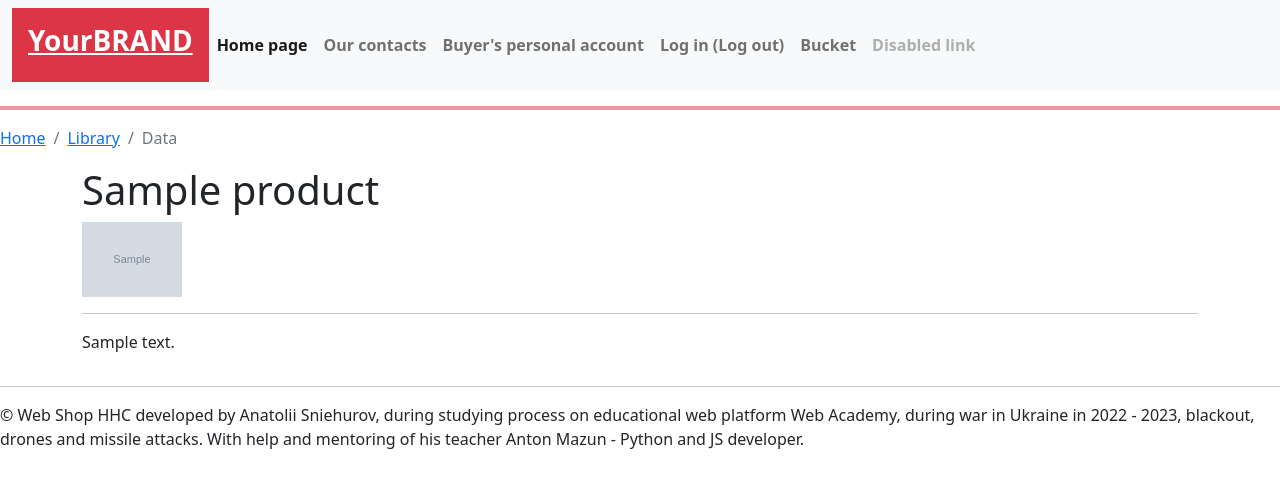
After one commit to AnatolySneg/web_shop_hhc, a Django app: page /product_detail/1/ in a window 1280 px wide. The commit adds this page. Shown: the top 488 px of the page. Run offline with Django 3.2, Linux system fonts and the light colour scheme; tables that the repository leaves empty hold one stand-in row (values such as "Sample post"); grey boxes marked "Sample" are stand-in pictures.

Commit message:
Decomposed tamplates on header and footer / beganproduct detail

```diff
--- /dev/null
+++ b/web_shop_hhc/products/templates/products/includes/breadcrumb.html
@@ -0,0 +1,7 @@
+<nav aria-label="breadcrumb">
+  <ol class="breadcrumb">
+    <li class="breadcrumb-item"><a href="#">Home</a></li>
+    <li class="breadcrumb-item"><a href="#">Library</a></li>
+    <li class="breadcrumb-item active" aria-current="page">Data</li>
+  </ol>
+</nav>
--- /dev/null
+++ b/web_shop_hhc/products/templates/products/includes/footer.html
@@ -0,0 +1,25 @@
+<!-- Start Footer -->
+<div class="row" id="footer">
+    <div class="col-sm-12">
+        <hr>
+        &copy; Web Shop HHC developed by Anatolii Sniehurov, during studying process on educational web platform
+        Web Academy, during war in Ukraine in 2022 - 2023, blackout, drones and missile attacks. With help and
+        mentoring of his teacher Anton Mazun - Python and JS developer.
+    </div>
+</div>
+<!-- End Footer -->
+
+
+<!-- JS Section -->
+<!-- JavaScript Bundle with Popper -->
+<script src="https://cdn.jsdelivr.net/npm/bootstrap@5.2.3/dist/js/bootstrap.bundle.min.js"
+        integrity="sha384-kenU1KFdBIe4zVF0s0G1M5b4hcpxyD9F7jL+jjXkk+Q2h455rYXK/7HAuoJl+0I4"
+        crossorigin="anonymous"></script>
+<script src="https://cdn.jsdelivr.net/npm/@popperjs/core@2.11.6/dist/umd/popper.min.js"
+        integrity="sha384-oBqDVmMz9ATKxIep9tiCxS/Z9fNfEXiDAYTujMAeBAsjFuCZSmKbSSUnQlmh/jp3"
+        crossorigin="anonymous"></script>
+<script src="https://cdn.jsdelivr.net/npm/bootstrap@5.2.3/dist/js/bootstrap.min.js"
+        integrity="sha384-cuYeSxntonz0PPNlHhBs68uyIAVpIIOZZ5JqeqvYYIcEL727kskC66kF92t6Xl2V"
+        crossorigin="anonymous"></script>
+</body>
+</html>
--- /dev/null
+++ b/web_shop_hhc/products/templates/products/includes/header.html
@@ -0,0 +1,46 @@
+<!DOCTYPE html>
+{% load static %}
+<html lang="en">
+<head>
+    <meta charset="utf-8">
+    <meta name="viewport" content="width=device-width, initial-scale=1">
+    <title>Home care</title>
+    <link href="https://cdn.jsdelivr.net/npm/bootstrap@5.2.3/dist/css/bootstrap.min.css" rel="stylesheet"
+          integrity="sha384-rbsA2VBKQhggwzxH7pPCaAqO46MgnOM80zW1RWuH61DGLwZJEdK2Kadq2F9CUG65" crossorigin="anonymous">
+    <link rel="stylesheet" href="{% static 'products/style.css' %}">
+</head>
+<body>
+<!-- Start Header -->
+<header>
+    <nav class="navbar navbar-expand-lg bg-light">
+        <div class="container-fluid">
+            <a class="navbar-brand; text-bg-danger p-3" href="/"><h3><strong>YourBRAND</strong></h3></a>
+            <button class="navbar-toggler" type="button" data-bs-toggle="collapse" data-bs-target="#navbarNavAltMarkup"
+                    aria-controls="navbarNavAltMarkup" aria-expanded="false" aria-label="Toggle navigation">
+                <span class="navbar-toggler-icon"></span>
+            </button>
+            <div class="collapse navbar-collapse" id="navbarNavAltMarkup">
+                <div class="navbar-nav">
+                    <a {% if active_page == 'home_page' %} class="nav-link active" aria-current="page" {% else %}
+                    class="nav-link" {% endif %} href="/"><strong>Home page</strong></a>
+
+                    <a {% if active_page == 'contacts_page' %} class="nav-link active" aria-current="page" {% else %}
+                    class="nav-link" {% endif %} href="/about_us/"><strong>Our contacts</strong></a>
+
+                    <a {% if active_page == 'user_page' %} class="nav-link active" aria-current="page" {% else %}
+                    class="nav-link" {% endif %} href="/user/"><strong>Buyer's personal account</strong></a>
+
+                    <a {% if active_page == 'login_page' %} class="nav-link active" aria-current="page" {% else %}
+                    class="nav-link" {% endif %} href="/login/"><strong>Log in (Log out)</strong></a>
+
+                    <a {% if active_page == 'bucket' %} class="nav-link active" aria-current="page" {% else %}
+                    class="nav-link" {% endif %} href="/bucket/"><strong>Bucket</strong></a>
+
+                    <a class="nav-link disabled" href=""><strong>Disabled link</strong></a>
+                </div>
+            </div>
+        </div>
+
+    </nav>
+    <hr class="border border-danger border-2 opacity-50">
+</header>
--- a/web_shop_hhc/products/templates/products/index.html
+++ b/web_shop_hhc/products/templates/products/index.html
@@ -1,58 +1,11 @@
-<!DOCTYPE html>
-{% load static %}
-<html lang="en">
-    <head>
-        <meta charset="utf-8">
-        <meta name="viewport" content="width=device-width, initial-scale=1">
-        <title>Home care</title>
-        <link href="https://cdn.jsdelivr.net/npm/bootstrap@5.2.3/dist/css/bootstrap.min.css" rel="stylesheet" integrity="sha384-rbsA2VBKQhggwzxH7pPCaAqO46MgnOM80zW1RWuH61DGLwZJEdK2Kadq2F9CUG65" crossorigin="anonymous">
-        <link rel="stylesheet" href="{% static 'products/style.css' %}">
-    </head>
-    <body>
-    <!-- Start Header -->
-    <header>
-        <nav class="navbar navbar-expand-lg bg-light">
-          <div class="container-fluid">
-            <a class="navbar-brand; text-bg-danger p-3" href="/"><h3><strong>YourBRAND</strong></h3></a>
-            <button class="navbar-toggler" type="button" data-bs-toggle="collapse" data-bs-target="#navbarNavAltMarkup" aria-controls="navbarNavAltMarkup" aria-expanded="false" aria-label="Toggle navigation">
-              <span class="navbar-toggler-icon"></span>
-            </button>
-            <div class="collapse navbar-collapse" id="navbarNavAltMarkup">
-              <div class="navbar-nav">
-                <a class="nav-link active" aria-current="page" href="/"><strong>Home page</strong></a>
-                <a class="nav-link" href="/about_us/"><strong>Our contacts</strong></a>
-                <a class="nav-link" href="/user/"><strong>Buyer's personal account</strong></a>
-                <a class="nav-link" href="/login/"><strong>Log in (Log out)</strong></a>
-                <a class="nav-link" href="/bucket/"><strong>Bucket</strong></a>
-                <a class="nav-link disabled" href="/bucket/"><strong>Disabled link</strong></a>
-              </div>
-            </div>
-          </div>
-        </nav>
-    </header>
-    <!-- End Header -->
-
-    <!-- Start Block Content -->
-    {% block content %}
-    {% endblock %}
-    <!-- End Block Content -->
-
-    <!-- Start Footer -->
-    <div class="row" id="footer">
-        <div class="col-sm-12">
-            <hr>
-            &copy; Web Shop HHC developed by Anatolii Sniehurov, during studying process on educational web platform
-            Web Academy, during war in Ukraine in 2022 - 2023, blackout, drones and missile attacks. With help and
-            mentoring of his teacher Anton Mazun - Python and JS  developer.
-        </div>
-    </div>
-    <!-- End Footer -->
+{% include 'products/includes/header.html' %}
+<!-- Contain <head>, <body>(Header) -->
 
 
-        <!-- JS Section -->
-		<!-- JavaScript Bundle with Popper -->
-        <script src="https://cdn.jsdelivr.net/npm/bootstrap@5.2.3/dist/js/bootstrap.bundle.min.js" integrity="sha384-kenU1KFdBIe4zVF0s0G1M5b4hcpxyD9F7jL+jjXkk+Q2h455rYXK/7HAuoJl+0I4" crossorigin="anonymous"></script>
-        <script src="https://cdn.jsdelivr.net/npm/@popperjs/core@2.11.6/dist/umd/popper.min.js" integrity="sha384-oBqDVmMz9ATKxIep9tiCxS/Z9fNfEXiDAYTujMAeBAsjFuCZSmKbSSUnQlmh/jp3" crossorigin="anonymous"></script>
-        <script src="https://cdn.jsdelivr.net/npm/bootstrap@5.2.3/dist/js/bootstrap.min.js" integrity="sha384-cuYeSxntonz0PPNlHhBs68uyIAVpIIOZZ5JqeqvYYIcEL727kskC66kF92t6Xl2V" crossorigin="anonymous"></script>
-    </body>
-</html>
+{% block content %}
+
+{% endblock %}
+
+
+{% include 'products/includes/footer.html' %}
+<!-- Contains Footer, JS link -->
--- /dev/null
+++ b/web_shop_hhc/products/templates/products/pages/product_detail.html
@@ -0,0 +1,24 @@
+{% extends 'products/index.html' %}
+
+{% block content %}
+{% include '../includes/breadcrumb.html' %}
+
+<div class="container">
+    <h1>{{ product.title }}</h1>
+    {% for image in images %}
+
+            {% if image.title_image %}
+                <div class="image">
+                    <img src={{image.image.url}} width="300">
+                </div>
+            {% else %}
+                <div class="image-inline">
+                    <img src={{image.image.url}} width="100">
+                </div>
+            {% endif %}
+
+    {% endfor %}
+    <hr>
+    <p>{{ product.description }}</p>
+</div>
+{% endblock %}
--- a/web_shop_hhc/products/urls.py
+++ b/web_shop_hhc/products/urls.py
@@ -11,6 +11,7 @@ urlpatterns = [
     path('logout/', login_page),
     path('user/', user_page),
     path('bucket/', bucket),
+    path('product_detail/<int:product_pk>/', product_detail),
 ]
 
 if settings.DEBUG:
--- a/web_shop_hhc/products/views.py
+++ b/web_shop_hhc/products/views.py
@@ -1,6 +1,6 @@
-from django.shortcuts import render
+from django.shortcuts import render, get_object_or_404
 from django.http import HttpResponse
-from .models import Product
+from .models import Product, Image
 
 
 # Create your views here.
@@ -9,8 +9,20 @@ from .models import Product
 def product_list(request):
     products = Product.objects.all()
     print(request)
-    return render(request, 'products/home_page.html', {
+    return render(request, 'products/pages/home_page.html', {
         'products': products,
+        'active_page': "home_page"
+    }
+                  )
+
+
+def product_detail(request, product_pk):
+    product = get_object_or_404(Product, pk=product_pk)
+    images = Image.objects.filter(product_id=product_pk)
+    return render(request, 'products/pages/product_detail.html', {
+        'active_page': "home_page",
+        'product': product,
+        'images': images,
     }
                   )
 
@@ -19,8 +31,9 @@ def contacts_page(request):
     print('contacts_page from console')
     print(request)
     test_string = "This string was rendered from views.contacts_page()"
-    return render(request, 'products/about_us.html', {
+    return render(request, 'products/pages/about_us.html', {
         "test_string": test_string,
+        'active_page': "contacts_page"
     }
                   )
 
@@ -28,8 +41,9 @@ def contacts_page(request):
 def login_page(request):
     print('login_page from console')
     test_string = "This string was rendered from views.login_page()"
-    return render(request, 'products/login_page.html', {
+    return render(request, 'products/pages/login_page.html', {
         "test_string": test_string,
+        'active_page': "login_page"
     }
                   )
 
@@ -43,8 +57,9 @@ def user_page(request):
     print('user_page from console')
     print(request)
     test_string = "USER PAGE"
-    return render(request, 'products/user_page.html', {
+    return render(request, 'products/pages/user_page.html', {
         "test_string": test_string,
+        'active_page': "user_page"
     }
                   )
 
@@ -53,7 +68,8 @@ def bucket(request):
     print('Bucket_page from console')
     print(request)
     test_string = "This string was rendered from views.bucket()"
-    return render(request, 'products/bucket_page_gest.html', {
+    return render(request, 'products/pages/bucket_page_gest.html', {
         "test_string": test_string,
+        'active_page': "bucket"
     }
                   )
```
Also changed, not shown: web_shop_hhc/products/templates/products/pages/home_page.html (renamed from web_shop_hhc/products/templates/products/home_page.html, +2 -12 lines), web_shop_hhc/products/templates/products/test.html (deleted, +0 -10 lines), web_shop_hhc/products/templates/products/pages/about_us.html (renamed from web_shop_hhc/products/templates/products/about_us.html), web_shop_hhc/products/templates/products/pages/bucket_page_gest.html (renamed from web_shop_hhc/products/templates/products/bucket_page_gest.html), web_shop_hhc/products/templates/products/pages/login_page.html (renamed from web_shop_hhc/products/templates/products/login_page.html), web_shop_hhc/products/templates/products/pages/user_page.html (renamed from web_shop_hhc/products/templates/products/user_page.html).
